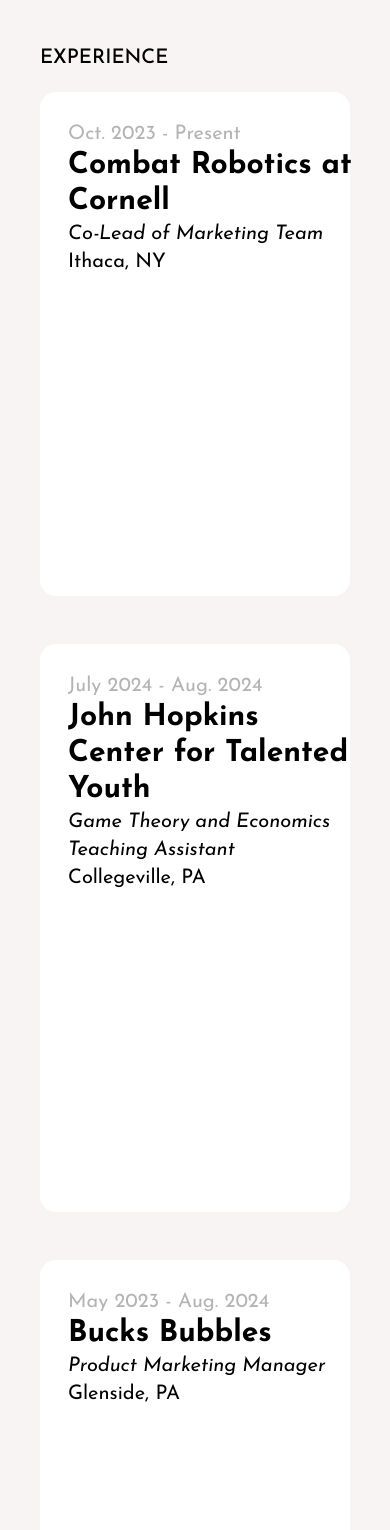
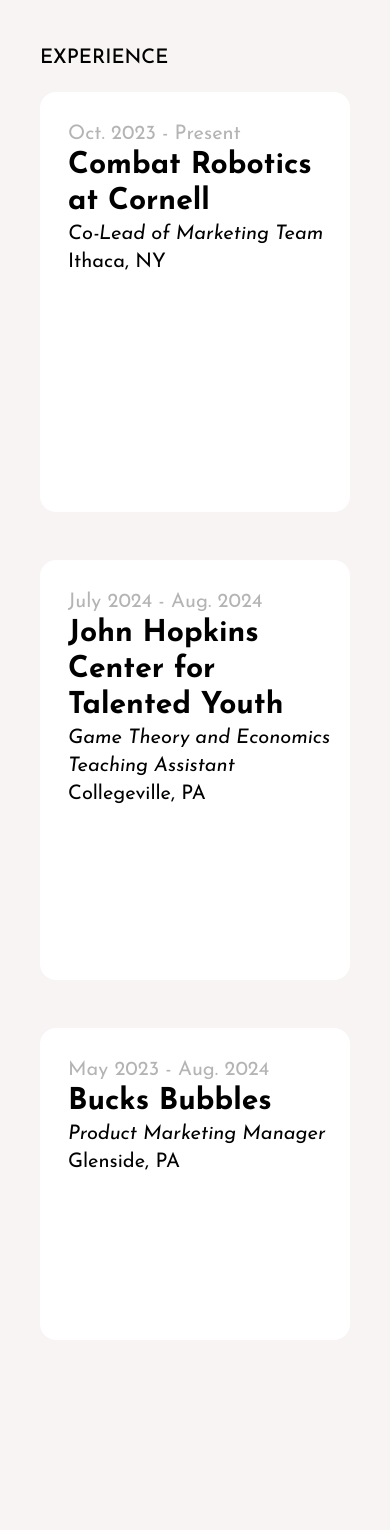
Before and after one commit to rrachelpineda/personal-website-2024, a React (Create React App) app: page / in a window 390 px wide. Shown: the part 1060-2590 px from the top of the page. Built offline with nearby package versions, Linux system fonts and the light colour scheme.

Commit message:
Altered text sizes on mobile.

```diff
--- a/src/App.css
+++ b/src/App.css
@@ -55,7 +55,7 @@
 .flip-card-front {
   position: absolute;
   width: 100%;
-  padding-right: 15px;
+  padding-right: 40px;
   backface-visibility: hidden;
   transition: opacity 0.4s;
 }
--- a/src/App.js
+++ b/src/App.js
@@ -93,7 +93,7 @@
                   <h5>Ithaca, NY</h5>
                 </div>
                 <div className="w-full flip-card-back">
-                  <ul className={`pl-7 list-disc ${phone ? 'text-xl/8' : 'text-2xl/8'}`}>
+                  <ul className={`pl-7 list-disc ${phone ? 'text-lg' : 'text-2xl/8'}`}>
                     <li>Managed team of 6+ engineers through weekly 6-hour meetings</li>
                     <li>Redesigned team website by migrating to React.js, reducing codebase by 80% and improving code maintainability</li>
                     <li>Led communication with corporate sponsors, resulting in a 12% increase in sponsorship revenue in the first year</li>
@@ -112,7 +112,7 @@
                   <h5>Collegeville, PA</h5>
                 </div>
                 <div className="w-full flip-card-back">
-                  <ul className={`pl-7 list-disc ${phone ? 'text-2xl/8' : 'text-3xl/8'}`}>
+                  <ul className={`pl-7 list-disc ${phone ? 'text-lg' : 'text-3xl/8'}`}>
                     <li>Lead evening classes and teach applications of collegiate-level game theory and economics</li>
                     <li>Cooperate with the instructor to plan and deliver course material for diverse learning styles</li>
                     <li>Maintain consistent, professional correspondence with students, parents, and faculty</li>
@@ -131,7 +131,7 @@
                   <h5>Glenside, PA</h5>
                 </div>
                 <div className="w-full flip-card-back">
-                  <ul className={`pl-7 list-disc ${phone ? 'text-2xl' : 'text-4xl'}`}>
+                  <ul className={`pl-7 list-disc ${phone ? 'text-xl/8' : 'text-4xl'}`}>
                     <li>Implemented an efficient feedback system to identify improvement areas</li>
                     <li>Launched innovative new fake "snow" parties, increasing social media engagement by 55.5%</li>
                   </ul>
```
